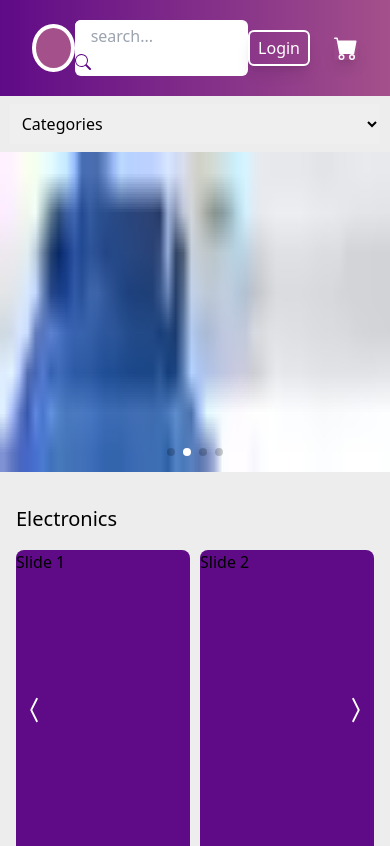
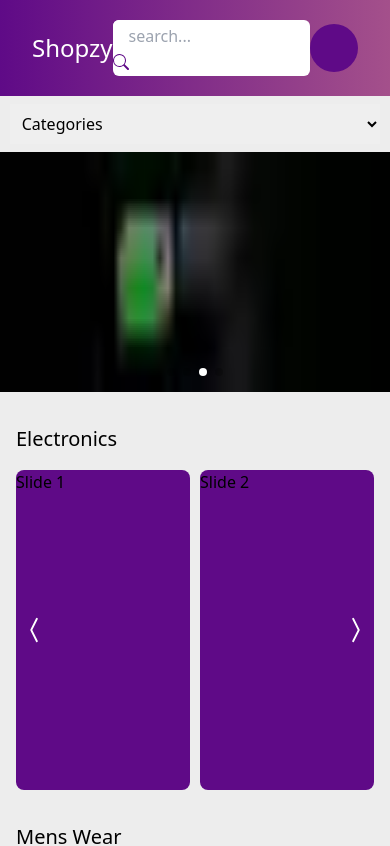
Before and after one commit to SOURABH358/ecommerce-app, a React (Create React App) app: page / in a window 390 px wide. Shown: the top 846 px of the page. Built offline with nearby package versions, Linux system fonts and the light colour scheme.

Commit message:
added files

```diff
--- a/src/components/Hero.js
+++ b/src/components/Hero.js
@@ -21,7 +21,7 @@ export default function Hero() {
             <option>Sports Wear</option>
             <option>Furnitures</option>
         </select>
-        <Swiper className="mySwiper"
+        <Swiper className="mySwiper md:h-[20rem] h-[15rem]"
             slidesPerView={1}
             allowTouchMove={false}
             centeredSlides={true}
@@ -41,21 +41,21 @@ export default function Hero() {
             // navigation={true}
         >
             <SwiperSlide className="">
-                <div className="bg-gradient-to-br from-purple to-pink h-[20rem]">
+                <div className="bg-gradient-to-br from-purple to-pink h-full">
                     <img className='w-full ' src='/assets/banners/banner-1.jpg' alt="banner-1"/>
                 </div></SwiperSlide>
             <SwiperSlide className="">
-                <div className="bg-pink h-[20rem]">
+                <div className="bg-pink h-full">
                     <img className='w-full h-full' src='/assets/banners/banner-2.jpg' alt="banner-2"/>
                 </div>
             </SwiperSlide>
             <SwiperSlide className="">
-                <div className="bg-pink h-[20rem]">
+                <div className="bg-pink h-full">
                     <img className='w-full h-full' src='/assets/banners/banner-3.jpg' alt="banner-3"/>
                 </div>
             </SwiperSlide>
             <SwiperSlide className="">
-                <div className="bg-pink h-[20rem]">
+                <div className="bg-pink h-full">
                     <img className='w-full h-full' src='/assets/banners/banner-4.jpg' alt="banner-4"/>
                 </div>
             </SwiperSlide>
--- a/src/components/Navbar.js
+++ b/src/components/Navbar.js
@@ -1,16 +1,36 @@
-import { BsSearch, BsFillCartFill } from "react-icons/bs";
+import { useState } from "react";
+import { BsSearch, BsFillCartFill, BsXLg } from "react-icons/bs";
 export default function Navbar() {
+    const [menu, showMenu] = useState(false)
+    // const [menu, showMenu] = useState(false)
     return <nav className="w-full h-[6rem] bg-gradient-to-r from-purple to-pink px-8 flex items-center justify-between">
-        <div className="w-[3rem] h-[3rem] rounded-[50%] border-4 border-[white] bg-pink"></div>
+        <p className="text-[white] text-[1.5rem]">Shopzy</p>
         <form className="rounded-md bg-[white] overflow-hidden">
             <input type="search" name="search" className="w-[10rem] md:w-[50vw] md:h-10 focus:outline-none px-4 leading-8" placeholder="search..." />
             <button className="w-[2.5rem]" type="button">
                 <BsSearch className="text-purple" />
             </button>
         </form>
-        <div className="text-[white] flex gap-6 items-center">
-            <p className="cursor-pointer px-2 py-1 border-2 border-[white] rounded-md hover:bg-purple hover:border-purple shadow-lg">Login</p>
+        <div className="hidden md:flex text-[white] gap-6 items-center">
+            <p className="md:block cursor-pointer px-2 py-1 border-2 border-[white] rounded-md hover:bg-purple hover:border-purple shadow-lg">Login</p>
             <p className="cursor-pointer"><BsFillCartFill className="text-[white] text-2xl hover:text-purple shadow-lg" /></p>
+            <div className="w-[3rem] h-[3rem] rounded-[50%] hover:border-4 hover:border-[white] bg-purple"></div>
         </div>
+        <div className="md:hidden block flex gap-6 items-center">
+            {/* <p className="md:block cursor-pointer px-2 py-1 border-2 border-[white] text-[white] rounded-md hover:bg-purple hover:border-purple shadow-lg">Login</p> */}
+
+            <div className="w-[3rem] h-[3rem] rounded-[50%] hover:border-4 hover:border-[white] bg-purple" onClick={() => showMenu(true)}></div>
+        </div>
+        {menu?<div className="fixed top-0 right-0 w-[70%] md:hh-full bg-[white] z-10 px-[2rem] py-[2rem]">
+            <div className="flex gap-6 items-center border-b-2 py-2">
+                <div className="w-[3rem] h-[3rem] rounded-[50%] bg-pink"></div>
+                <p className="text-[1.25rem]">Jonas</p>
+            </div>
+            <p className="py-4">Cart</p>
+            <p className="py-4">Log Out</p>
+            <p className="py-4">About</p>
+            <p className="py-4">Contact</p>
+            <p className="py-4 cursor-pointer" onClick={()=>showMenu(false)}>Close</p>
+        </div>:null}
     </nav>
 }
--- a/src/index.css
+++ b/src/index.css
@@ -2,6 +2,9 @@
 @tailwind components;
 @tailwind utilities;
 
+*,*::after, *::before{
+    box-sizing: border-box;
+}
 .swiper-pagination-bullet-active{
     background-color: white;
 }
```
